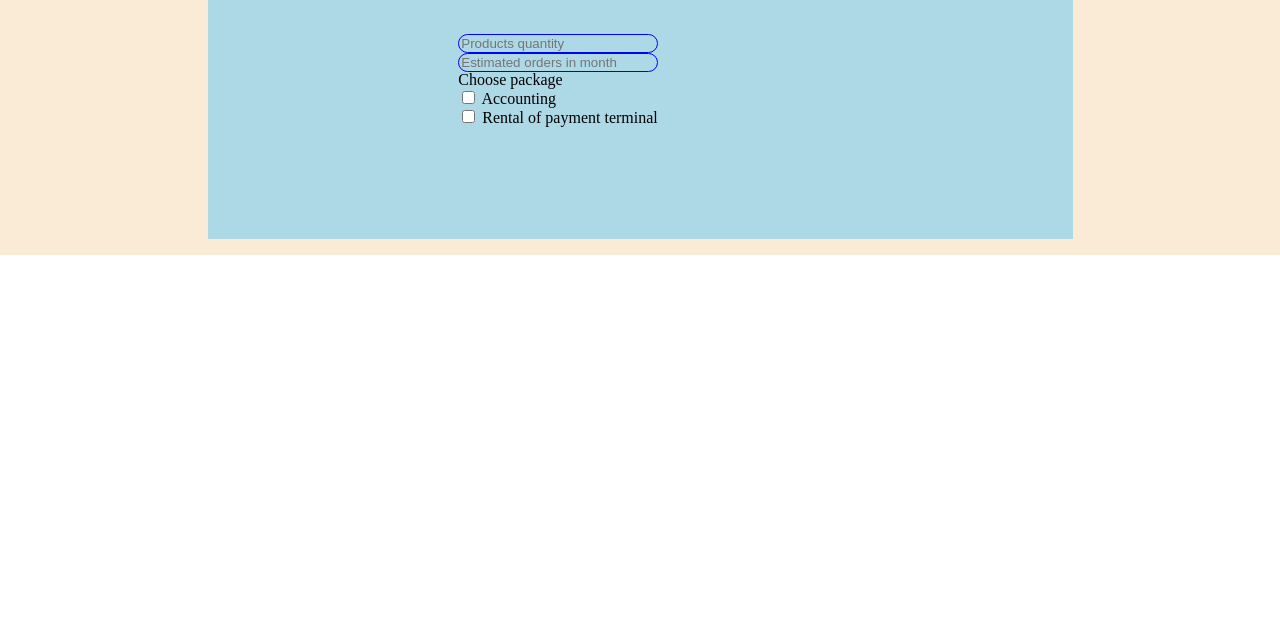
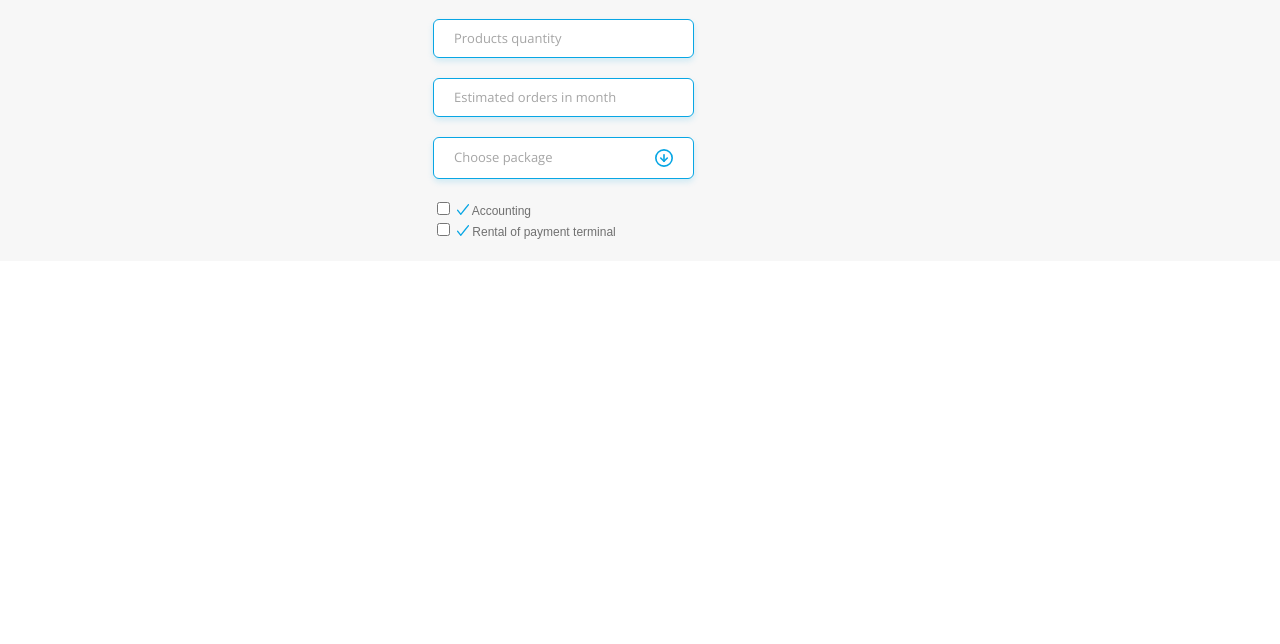
Before and after one commit to karolina-rachuta/bestshop_calc, a website: page index.html in a window 1280 px wide. Shown: the part 156-800 px from the top of the page. Drawn offline with nearby package versions, Linux system fonts and the light colour scheme.

Commit message:
added css styles for inputs

```diff
--- a/index.html
+++ b/index.html
@@ -6,6 +6,10 @@
     <meta http-equiv="X-UA-Compatible" content="IE=edge">
     <meta name="viewport" content="width=device-width, initial-scale=1.0">
     <title>Document</title>
+    <link rel="preconnect" href="https://fonts.googleapis.com">
+    <link rel="preconnect" href="https://fonts.gstatic.com" crossorigin>
+    <link href="https://fonts.googleapis.com/css2?family=Open+Sans:wght@300..800&family=Raleway&display=swap"
+        rel="stylesheet">
     <link rel="stylesheet" href="src/styles/app.css">
     <link rel="stylesheet" href="src/styles/reset.css">
     <script src="src/scripts/app.js" defer async type="module"></script>
@@ -26,7 +30,8 @@
                                 <input class="input_orders" type="number" placeholder="Estimated orders in month">
                             </div>
                             <div class="calculator_select">
-                                <div class="input_package left-colmun">Choose package</div>
+                                <div class="input_package left-colmun">Choose package <img
+                                        src="./src/assets/Arrow Down.svg" alt="Arrow"></div>
                                 <ul class="select_options">
                                     <li class="select_option-basic left-colmun">Basic</li>
                                     <li class="select_option-professional left-colmun">Professional</li>
@@ -35,11 +40,11 @@
                             </div>
                             <div class="checkbox_box left-colmun">
                                 <input class="checkbox" type="checkbox" id="accounting">
-                                <label for="accounting">Accounting</label>
+                                <label for="accounting"><img src="./src/assets/Checkmark.svg" alt="Checkmark"> Accounting</label>
                             </div>
                             <div class="checkbox_box left-colmun">
                                 <input class="checkbox" type="checkbox" id="terminal">
-                                <label for="terminal">Rental of payment terminal</label>
+                                <label for="terminal"> <img src="./src/assets/Checkmark.svg" alt="Checkmark"> Rental of payment terminal</label>
                             </div>
                         </form>
                     </div>
--- a/src/scripts/app.js
+++ b/src/scripts/app.js
@@ -2,6 +2,8 @@ const inputProductsQuantityRef = document.querySelector('.input_products');
 const inputOrdersQuantityRef = document.querySelector('.input_orders');
 const productLineRef = document.querySelector('.calculator_products-line');
 const ordersLineRef = document.querySelector('.calculator_orders-line');
+const inputPackageRef = document.querySelector('.input_package');
+const selectOptionsRef = document.querySelector('.select_options');
 
 const packageOptions = [{
         name: 'products',
@@ -118,7 +120,7 @@ function resetBasicProfessionalPremium() {
     });
 }
 
-function createPackagesResultFromList (optionLeftSelector, name) {
+function createPackagesResultFromList(optionLeftSelector, name) {
     document.querySelector(optionLeftSelector).addEventListener('click', () => {
         const spans = document.querySelectorAll('.calculator_package-line span');
         resetBasicProfessionalPremium();
@@ -144,7 +146,7 @@ function createPackagesResultFromList (optionLeftSelector, name) {
 
 }
 
-function createResultsForCheckbox (checkboxNumber, name, rightSelector) {
+function createResultsForCheckbox(checkboxNumber, name, rightSelector) {
     document.querySelectorAll('.checkbox')[checkboxNumber].addEventListener('click', () => {
         if (document.querySelectorAll('.checkbox')[checkboxNumber].checked) {
             document.querySelector(rightSelector).style.visibility = 'visible'
--- a/src/styles/app.css
+++ b/src/styles/app.css
@@ -1,61 +1,131 @@
-html, body {
+html,
+body {
   font-size: 16px;
+  box-sizing: border-box;
 }
 .calculator {
   width: 100%;
-    background-color: antiquewhite;
   display: flex;
   justify-content: center;
-    padding-top: 1rem;
-    padding-bottom: 1rem;
+  align-items: center;
 }
 
-.calculator .calculator_container{
-    max-width: 865px;
-    background-color: lightblue;
+.calculator .calculator_container {
+  max-width: 1626px;
+  max-height: 638px;
   width: 100%;
-    padding-inline: 1rem;
-    padding-top: 86px;
-    box-sizing: border-box;
-    padding-bottom: 109px;
+  background-color: #f7f7f7;
+  display: flex;
+  justify-content: center;
+  align-items: center;
 }
 
-.calculator .calculator_container .calculator_box{
+.calculator .calculator_container .calculator_box {
   display: flex;
   justify-content: center;
   align-items: center;
   flex-direction: column;
+  padding: 87px 20px 20px 20px;
 }
 
-.calculator .calculator_container .calculator_box .calculator_hdl{
+.calculator .calculator_container .calculator_box .calculator_hdl {
   font-size: 36px;
+  font-family: "Raleway", sans-serif;
+  font-weight: normal;
+  text-align: center;
   padding-bottom: 52px;
 }
 
-.calculator .calculator_container .calculator_box .calculator_columns{
+.calculator .calculator_container .calculator_box .calculator_columns {
   display: flex;
   justify-content: center;
-    gap: 1rem;
+  gap: 47px;
+  width: 100%;
+  height: 100%;
 }
 
-.calculator_inputbox{
-    border: 1px solid blue;
-    border-radius: 10px;
+.calculator_inputbox,
+.calculator_select {
+  width: 100%;
+  height: 100%;
+  margin-bottom: 20px;
+  max-width: 440px;
 }
 
-.calculator_inputbox input{
-    background-color: transparent;
-    border: none;
+.calculator_inputbox input,
+.calculator_select .input_package {
   width: 100%;
+  height: 100%;
+  /* max-width: 440px; */
+  /* max-height: 40px; */
+  border: 1px solid #08a6e4;
+  border-radius: 6px;
+  box-shadow: 0px 3px 6px #08a6e429;
+  background-color: #ffffff;
+  padding: 11px 20px;
 }
 
-.calculator_inputbox input::-webkit-inner-spin-button{
+.calculator_inputbox input::placeholder,
+.calculator_select .input_package {
+  font-family: "Open Sans", sans-serif;
+  font-size: 13px;
+  color: #a5a5a5;
+  line-height: 1.38;
+  text-align: left;
+}
+.calculator_select .input_package {
+  display: flex;
+  justify-content: space-between;
+  align-items: center;
+  margin-bottom: 10px;
+}
+
+.calculator_select .input_package img {
+  display: flex;
+  justify-content: space-between;
+  align-items: center;
+  transform: rotate(180deg);
+}
+
+.calculator_inputbox input::-webkit-inner-spin-button {
   -webkit-appearance: none;
   margin: 0;
 }
 
-.select_options{
-    display: none
+.select_options {
+  max-width: 440px;
+  width: 100%;
+  display: none;
+  background-color: #ffffff;
+  border: 1px solid #eb476e;
+  box-shadow: 0px 3px 6px #eb476e29;
+  border-radius: 6px;
+  text-align: left;
+  font-family: "Open-Sans", sans-serif;
+  font-size: 13px;
+  font-weight: normal;
+  line-height: 1.38;
+  color: #000000;
+}
+
+.select_options li:first-child {
+  padding-top: 15px;
+}
+.select_options li {
+  /* width: 100%;
+  max-width: 440px; */
+  padding-bottom: 15px;
+  padding-left: 20px;
+  cursor: pointer;
+}
+
+.checkbox_box label {
+  font-family: 'Open-Sans',sans-serif;
+  font-weight: normal;
+  font-size: 12px;
+  text-align: left;
+  color:#707070;
+  line-height: 1.41;
 }
 
 .left-colmun {
```
Also changed, not shown: src/assets/Arrow Down.svg (added), src/assets/Checkmark-1.svg (added), src/assets/Checkmark.svg (added). Lines whose indentation alone changed are shown as unchanged.
